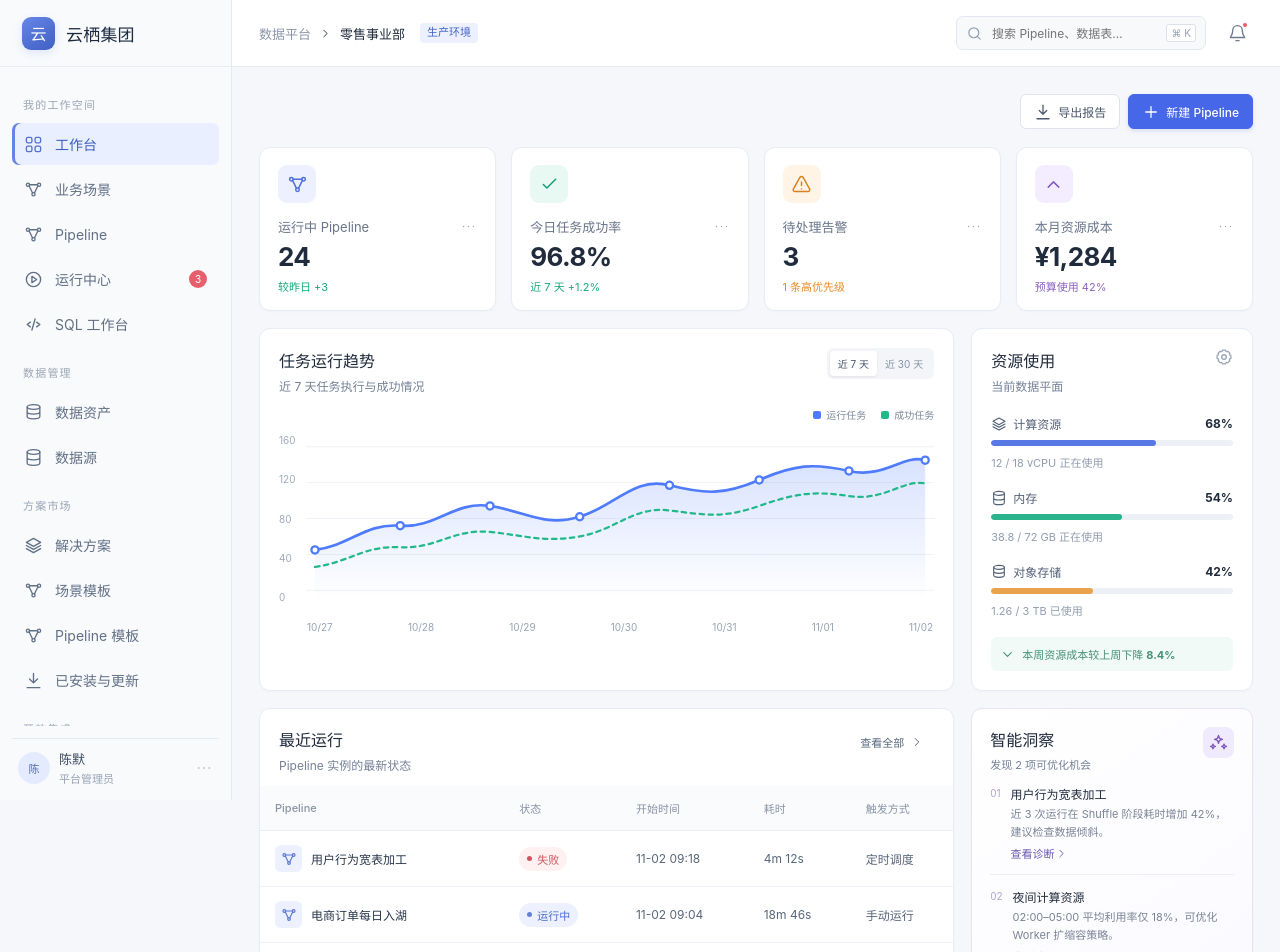
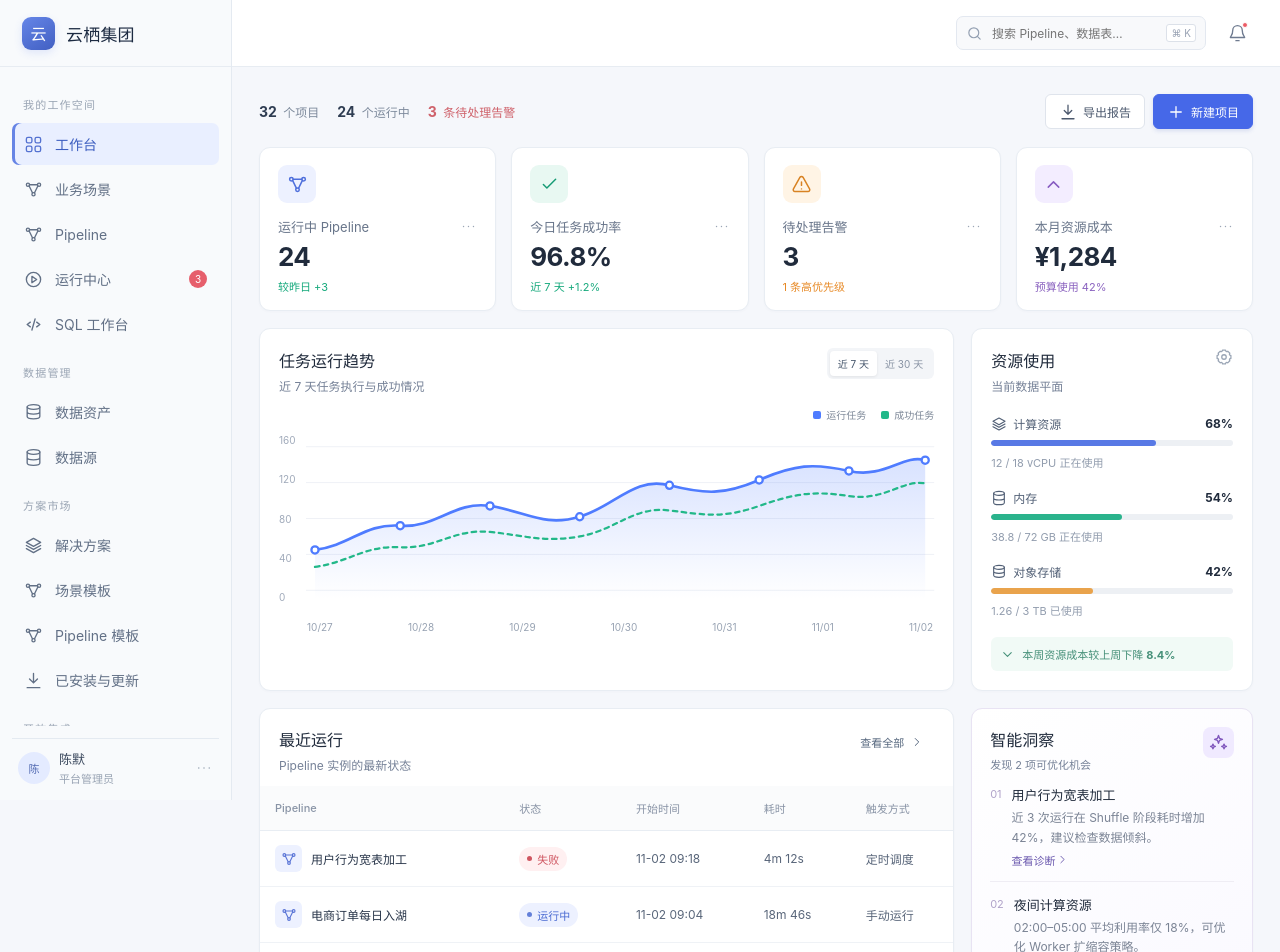
Before and after one commit to aqiao/dwlle, a React (Vite) app in the folder web/: page / in a window 1280 px wide. Shown: the top 952 px of the page. Built offline with nearby package versions, Linux system fonts and the light colour scheme.

Commit message:
T026: align dashboard navigation and metrics

```diff
--- a/web/src/components/AppShell.tsx
+++ b/web/src/components/AppShell.tsx
@@ -1,7 +1,7 @@
 import { useState, type ReactNode } from 'react'
 import type { PageId } from '../types'
 import { branding } from '../config/branding'
-import { Avatar, Tag } from './UI'
+import { Avatar } from './UI'
 import { Icon, type IconName } from './Icon'
 
 interface AppShellProps {
@@ -100,8 +100,6 @@ export function AppShell({ activePage, onNavigate, children }: AppShellProps) {
         <header className="topbar">
           <div className="topbar-left">
             <button className="mobile-menu icon-button" aria-label="打开导航" onClick={() => setMobileOpen(true)}><Icon name="menu" /></button>
-            <div className="breadcrumb"><span>数据平台</span><Icon name="chevron" size={13} /><strong>零售事业部</strong></div>
-            <Tag tone="blue">生产环境</Tag>
           </div>
           <div className="topbar-right">
             <label className="global-search">
--- a/web/src/pages/Dashboard.tsx
+++ b/web/src/pages/Dashboard.tsx
@@ -17,7 +17,10 @@ const metrics = [
 export function Dashboard({ onNavigate }: DashboardProps) {
   return (
     <div className="page dashboard-page">
-      <div className="dashboard-header-actions"><Button icon="download">导出报告</Button><Button variant="primary" icon="plus" onClick={() => onNavigate('editor')}>新建 Pipeline</Button></div>
+      <div className="dashboard-header-actions">
+        <div className="dashboard-summary"><span><strong>32</strong> 个项目</span><span><strong>24</strong> 个运行中</span><span className="summary-alert"><strong>3</strong> 条待处理告警</span></div>
+        <div className="page-actions"><Button icon="download">导出报告</Button><Button variant="primary" icon="plus" onClick={() => onNavigate('editor')}>新建项目</Button></div>
+      </div>
 
       <div className="metric-grid">
         {metrics.map((metric) => (
--- a/web/src/styles.css
+++ b/web/src/styles.css
@@ -1142,3 +1142,18 @@ body { font-size: 14px; }
 
 /* Dashboard actions */
 .dashboard-header-actions { display: flex; justify-content: flex-end; gap: 8px; margin-bottom: 18px; }
+
+/* Dashboard consistency */
+.dashboard-header-actions { align-items: center; justify-content: space-between; }
+.dashboard-summary { display: flex; align-items: center; gap: 18px; color: #7c899b; font-size: 12px; }
+.dashboard-summary strong { color: #2f3d52; font-size: 14px; margin-right: 3px; }
+.dashboard-summary .summary-alert, .dashboard-summary .summary-alert strong { color: #cf626b; }
+.dashboard-bottom-grid { align-items: start; }
+.ai-insight-card { height: auto; padding-bottom: 14px; }
+.insight-item strong { font-size: 13px; }
+.insight-item p { font-size: 12px; line-height: 1.65; }
+.insight-item button, .insight-number { font-size: 11px; }
+@media (max-width: 760px) {
+  .dashboard-header-actions { align-items: flex-start; gap: 14px; }
+  .dashboard-summary { flex-wrap: wrap; gap: 8px 14px; }
+}
```
Also changed, not shown: 1 other file (tests, documents, lock files or other folders).
